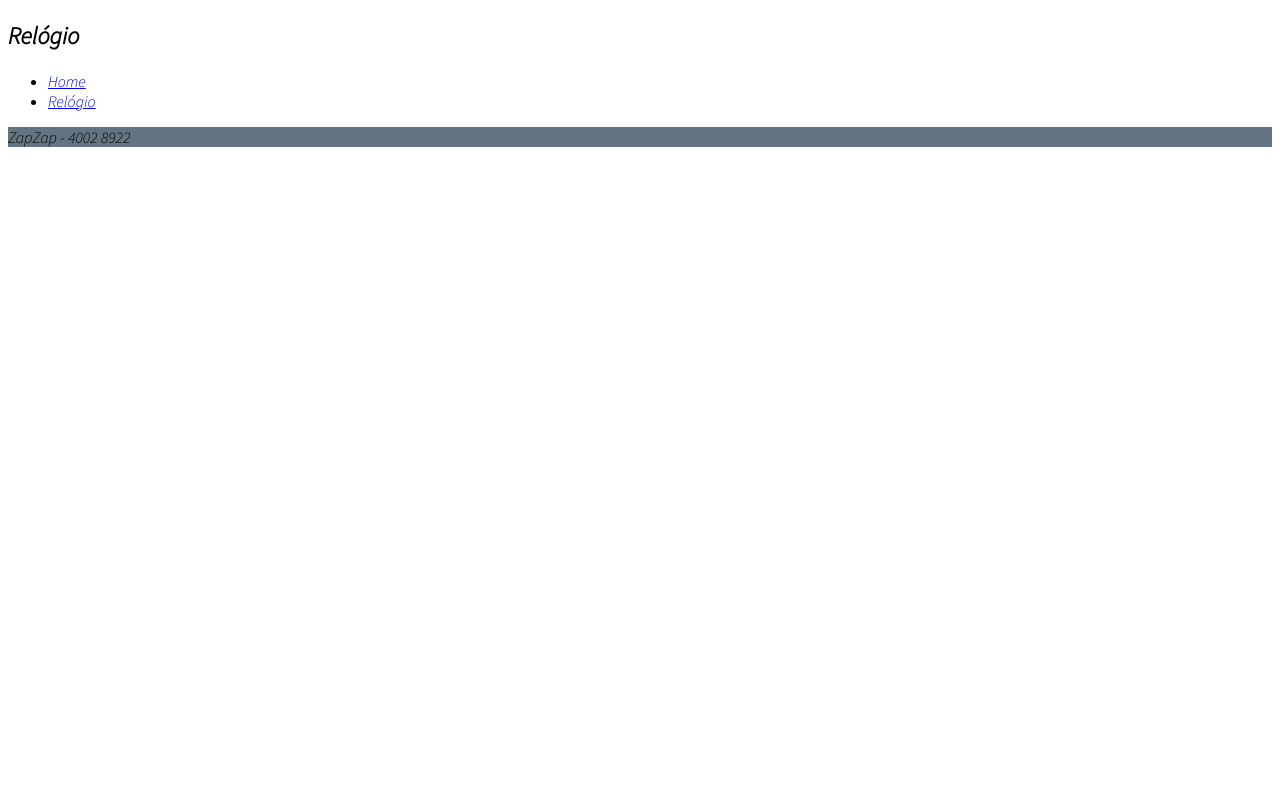
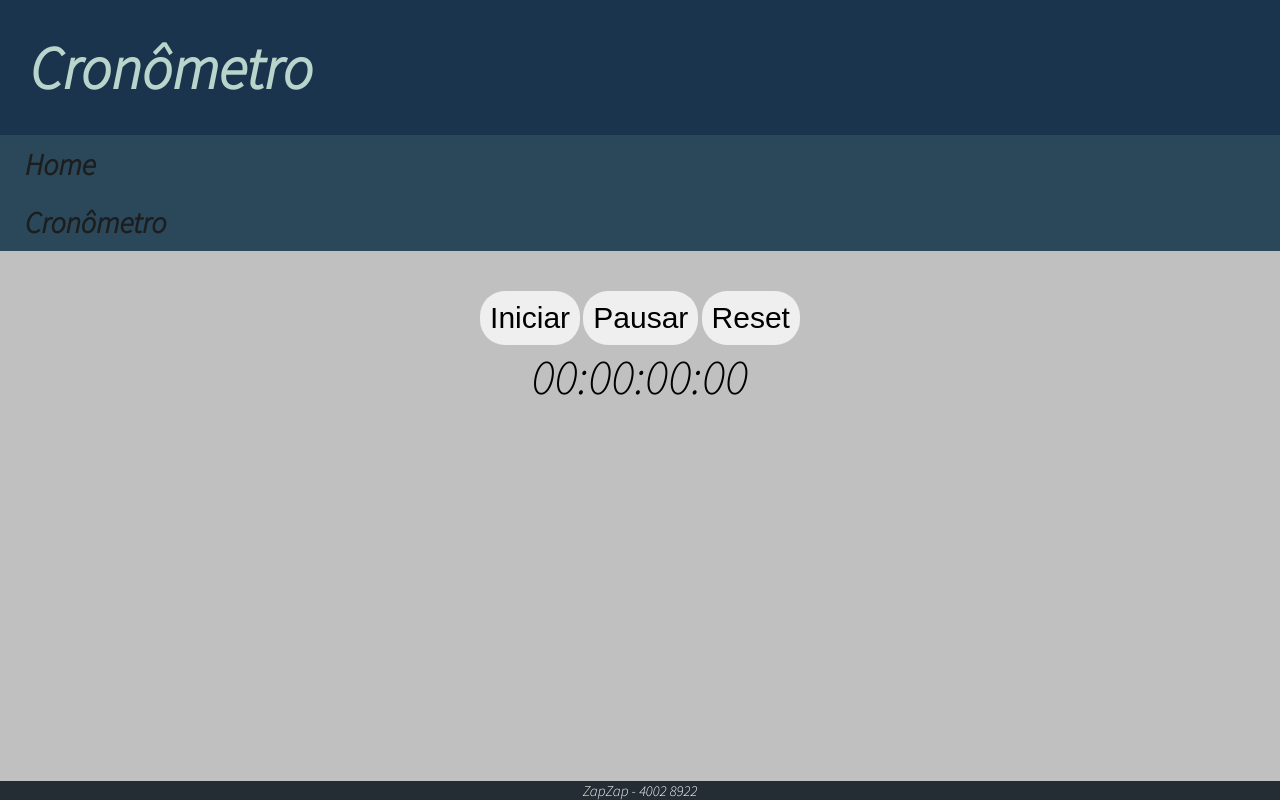
Before and after one commit to Lucdro/Trabalho-Programacao-de-computadores, a plain HTML site: page cronometro.html in a window 1280 px wide. Drawn offline with Linux system fonts and the light colour scheme.

Commit message:
Estagio semifinal

```diff
--- a/assets/style.css
+++ b/assets/style.css
@@ -1,6 +1,83 @@
+*{
+    margin: 0px;
+    padding: 0;
+    box-sizing: border-box;
+}
 body{
+    background-color: silver;
     font-family: 'Source Sans Pro', sans-serif;
     margin:opx;
 }
-footer{background-color:rgb(100, 116, 129);
+.botoes{
+    margin-top: 30px;
+    height: 100%;
+    padding: 10px;
+    text-align: center;
 }
+button{
+    padding: 10px;
+    border: none;
+    font-size:30px;
+    border-radius: 25px;
+}
+button:hover{
+    background-color: rgb(95, 95, 96);
+    cursor: pointer;
+}
+
+li{
+    font-size: 30px;
+    padding: 10px;
+    list-style: none;
+}
+a{
+    font-weight: bold;
+    border-radius: 15%;
+    padding: 15px;
+    text-decoration: none;
+    color:rgb(29, 29, 29);
+}
+nav{
+    background-color:rgb(42, 72, 90);
+}
+section{
+    height: 100%;
+    background-color: silver;
+}
+a:hover{
+    padding-top: 10px;
+    padding-bottom:10px;
+    background-color: rgb(55, 123, 128);
+}
+h1{
+    color: rgb(184, 212, 203);
+    padding: 30px;
+    background-color:rgb(26, 52, 77) ;
+    font-size: 60px;
+}
+footer{
+    position: fixed;
+    bottom: 0px;
+    text-align: center;
+    background-color: rgb(35, 45, 51);
+    color: white;
+    font-size: 15px;
+    width: 100%;
+
+}
+#contador{
+    display: block;
+    font-size: 50px;
+    background-color: silver;
+}
+p{
+    text-align: center;
+    font-size: 30px;
+}
+#titulo{
+    color: black;
+    text-align: center;
+    background-color: silver;
+    font-size: 35px;
+    font-weight: bold;
+}
--- a/cronometro.html
+++ b/cronometro.html
@@ -1,6 +1,8 @@
 <!DOCTYPE html>
 <html>
     <head>
+        <title>Cronômetro</title>
+        <link rel="shortcut icon" href="assets/images/clock.png">
       <link rel="stylesheet" href="assets/style.css">
       <link rel="preconnect" href="https://fonts.googleapis.com">
       <link rel="preconnect" href="https://fonts.gstatic.com" crossorigin>
@@ -9,10 +11,10 @@
     <body>
         <header id="relogio">
             <nav>
-                <h1 class="topo">Relógio</h1>
+                <h1 class="topo">Cronômetro</h1>
                 <ul>
                     <li><a href="index.html">Home</a></li>
-                    <li><a href="cronometro.html">Relógio </a></li>
+                    <li><a href="cronometro.html">Cronômetro </a></li>
                 </ul>
             </nav>
         </header>
@@ -20,7 +22,13 @@
         </script>
     <main>
         <section>
+            <div class="botoes">
+                <button onclick="start()">Iniciar</button>
+                <button onclick="pause()">Pausar</button>
+                <button onclick="reset()">Reset</button>
+                <p id="contador">00:00:00:00</p>
 
+            </div>
         </section>
         <footer>ZapZap - 4002 8922</footer>
      </main>
--- a/programing.js
+++ b/programing.js
@@ -0,0 +1,38 @@
+"use stritc"
+var hr = 0
+var min = 0
+var sec = 0
+var cen = 0
+var tempo = 1
+var cron;
+function start() {
+    cron = setInterval(timer, tempo)
+}
+function pause() {
+    clearInterval(cron)
+}
+function reset() {
+    clearInterval(cron)
+    document.getElementById('contador').innerText ="00:00:00:00"
+  cen=0
+  sec=0
+  min=0
+  hr=0
+}
+function timer() {
+    cen++
+    if (cen==100){
+        cen=0
+        sec++
+    }
+    if (sec==60){
+        sec=0
+        min++
+    }
+    if(min==60){
+        min=0
+        hr++
+    }
+    var format= (hr<10?'0'+hr:hr)+":"+(min<10?'0'+min:min)+":"+(sec<10?'0'+sec:sec)+":"+(cen<10?'0'+cen: cen)
+    document.getElementById('contador').innerText = format
+}
```
Also changed, not shown: index.html (+6 -3 lines), assets/images/clock.png (added), assets/images/homeicon.png (added).
